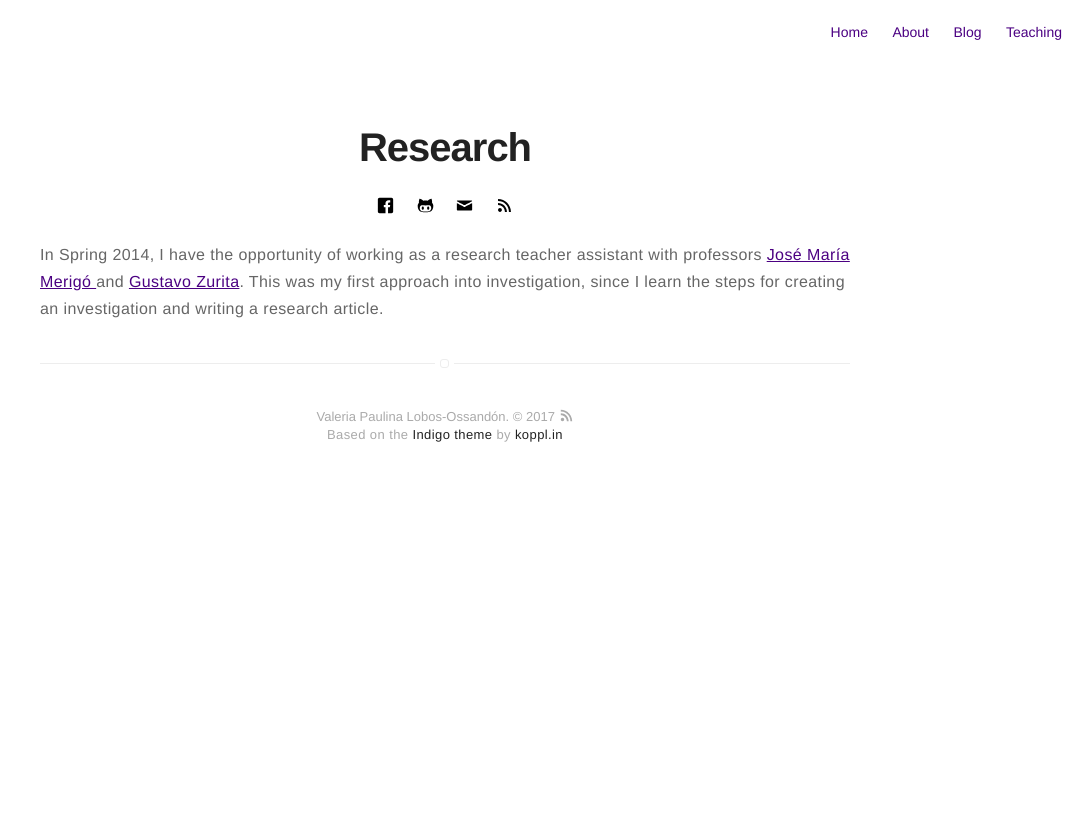
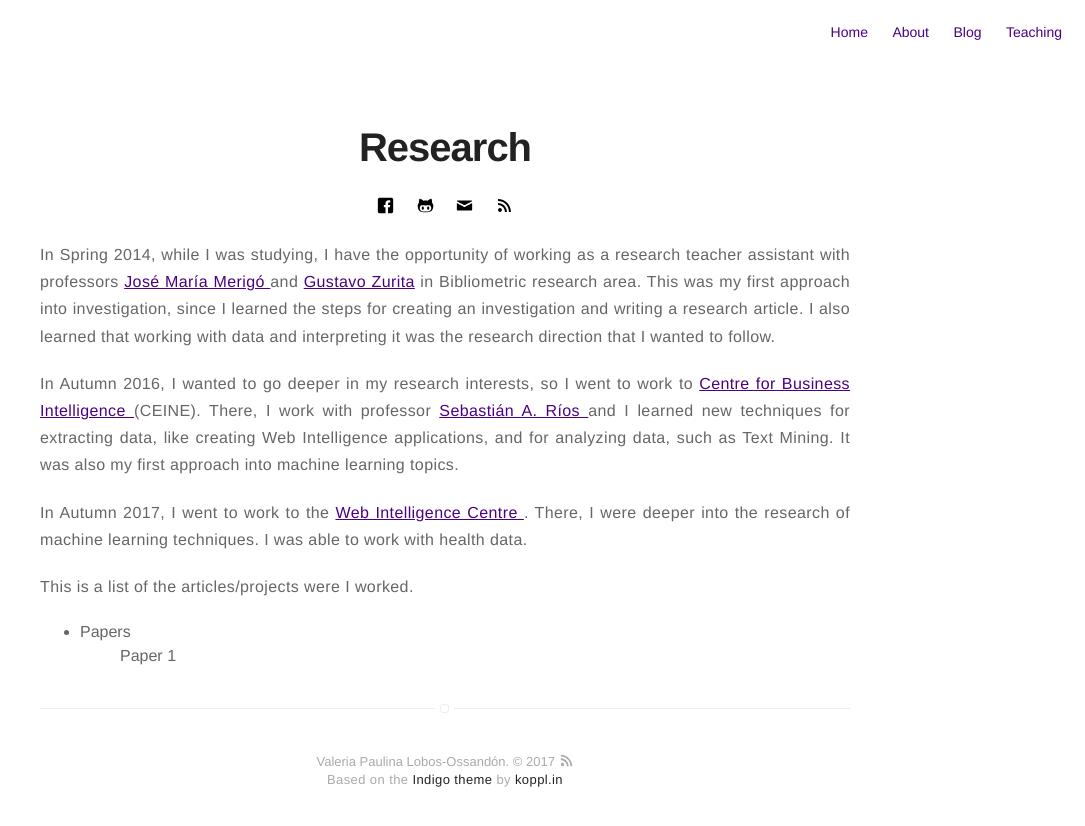
Before and after one commit to vlobos-ossandon/vlobos-ossandon.github.io, a Jekyll site: the page built from research.html, in a window 1280 px wide. Shown: the top 826 px of the page, without its empty margins (195-1280 px from the left). Built offline with Jekyll 4.4.1, drawn with Linux system fonts in a browser that asks for light colours.

Commit message:
Research_1

```diff
--- a/research.html
+++ b/research.html
@@ -2,8 +2,22 @@
 layout: page
 title: Research
 ---
-<p>In Spring 2014, I have the opportunity of working as a research teacher assistant with professors <a href="https://scholar.google.cl/citations?user=rprb9KwAAAAJ&hl=es&oi=ao"> José María Merigó </a> and <a href="https://scholar.google.cl/citations?user=Ug4b1XQAAAAJ&hl=es&oi=ao">Gustavo Zurita</a>. This was my first approach into investigation, since I learn the steps for creating an investigation and writing a research article.
+<p align="justify">In Spring 2014, while I was studying, I have the opportunity of working as a research teacher assistant with professors <a href="https://scholar.google.cl/citations?user=rprb9KwAAAAJ&hl=es&oi=ao" target="_blank"> José María Merigó </a> and <a href="https://scholar.google.cl/citations?user=Ug4b1XQAAAAJ&hl=es&oi=ao">Gustavo Zurita</a> in Bibliometric research area. This was my first approach into investigation, since I learned the steps for creating an investigation and writing a research article. I also learned that working with data and interpreting it was the research direction that I wanted to follow.</p>
 
+<p align="justify">In Autumn 2016, I wanted to go deeper in my research interests, so I went to work to <a href="http://www.ceine.cl/en/">Centre for Business Intelligence </a>(CEINE). There, I work with professor <a href="https://scholar.google.cl/citations?user=rprb9KwAAAAJ&hl=es&oi=ao"> Sebastián A. Ríos </a> and I learned new techniques for extracting data, like creating Web Intelligence applications, and for analyzing data, such as Text Mining. It was also my first approach into machine learning topics. </p>
+
+<p align="justify">In Autumn 2017, I went to work to the <a href="http://wic.cl/"> Web Intelligence Centre </a>. There, I were deeper into the research of machine learning techniques. I was able to work with health data.</p>
+
+<p align="justify">This is a list of the articles/projects were I worked.</p>
+
+
+<ul>
+	<li>Papers
+		<ul>
+		Paper 1
+		</ul>
+	</li>
+</ul>
 <!-- <section class="list">
     {% for post in site.posts %}
         {% if post.research %}
```
